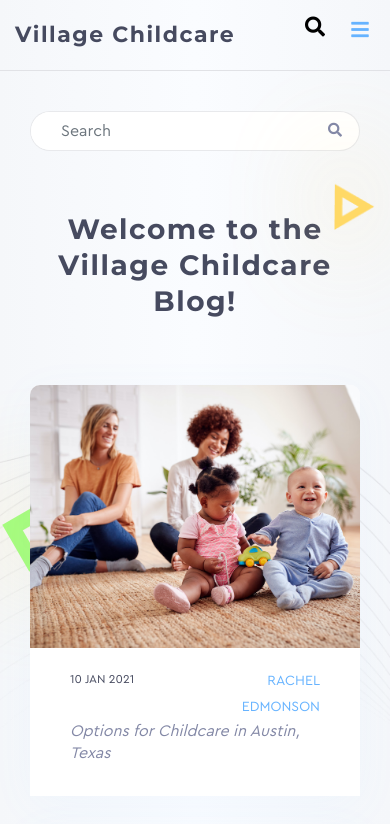
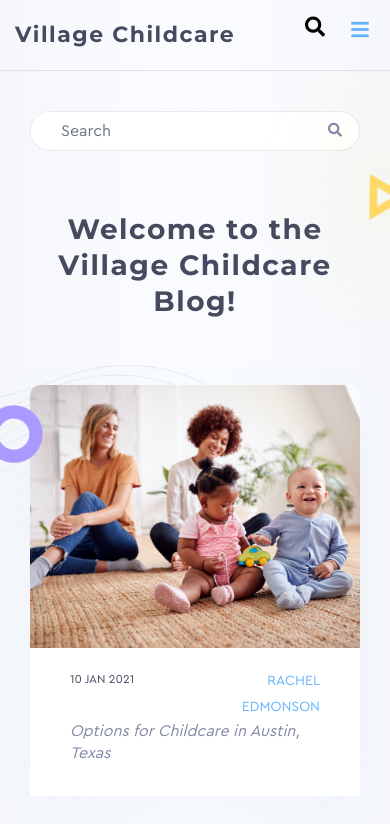
Before and after one commit to webuimaker/vblog, a Jekyll site: the page built from index.html, in a window 390 px wide. Shown: the top 824 px of the page. Built offline with Jekyll 4.4.1, drawn with Linux system fonts in a browser that asks for light colours; nearby versions of some CDN libraries; the list of posts is cut into pages by our own code; comment, search, counter and statistics services are not loaded; grey boxes are pictures that could not be loaded.

Commit message:
updated for mobile view

```diff
--- a/_layouts/categories.html
+++ b/_layouts/categories.html
@@ -6,8 +6,8 @@
 
 
 {% for category in site.categories %}
-<h4 class="mt-5 mb-neg-30" id="{{ category[0] | replace: " ","-" }}"><span class="text-capitalize badge badge-primary text-small">{{ category[0] }}</span></h4>
-<div class="blog-grid-container">
+<!-- <h4 class="mt-5 mb-neg-30 mb-5" id="{{ category[0] | replace: " ","-" }}"><span class="text-capitalize badge badge-primary text-small">{{ category[0] }}</span></h4> -->
+<div class="row blog-grid-container1">
 {% assign pages_list = category[1] %}
 {% for post in pages_list %}
 {% if post.title != null %}
--- a/_layouts/tags.html
+++ b/_layouts/tags.html
@@ -5,8 +5,8 @@
 ---
 
 {% for tag in site.tags %}
-<h4 class="mt-5 mb-neg-30" id="{{ tag[0] | replace: " ","-" }}"><span class="text-capitalize text-small badge badge-primary">{{ tag[0] }}</span></h4>
-<div class="blog-grid-container">
+<!-- <h4 class="mt-5 mb-neg-30" id="{{ tag[0] | replace: " ","-" }}"><span class="text-capitalize text-small badge badge-primary">{{ tag[0] }}</span></h4> -->
+<div class="row blog-grid-container1">
 {% assign pages_list = tag[1] %}
 {% for post in pages_list %}
 {% if post.title != null %}
--- a/assets/css/theme.scss
+++ b/assets/css/theme.scss
@@ -1543,7 +1543,9 @@
 
 }
 
-
+.blog-grid-container1 .purple_dot {
+    width:60px
+}
 
 
 //responsive tweaks
@@ -1610,9 +1612,40 @@
     }
 
     .search-form .yellow_shadow{
-        right: 0px;
-        top: 30px;
+        right: -35px;
+        top: 20px;
         width: 60px;
+    }
+
+
+    body, html{
+        overflow-x: hidden !important;
+    }
+    .firstafter:after, {
+        display: none
+    }
+    .firstpage:before{
+        height: 300px;
+        width: 300px;
+        top: 40vh;
+    }
+    .interior .purple_dot{
+        left:-30px;
+        top: 70px;
+    }
+    .interior.container .yellow_shadow{
+        right: -70px;
+        left: auto;
+        top: 800px;
+        z-index: 1;
+    }
+    .firstpage .yellow_dot{
+        left: -40px;
+    }
+    .interior .green_dot{
+        left: -10px;
+        right: auto;
+        bottom: -20px;
     }
 }
 
```
